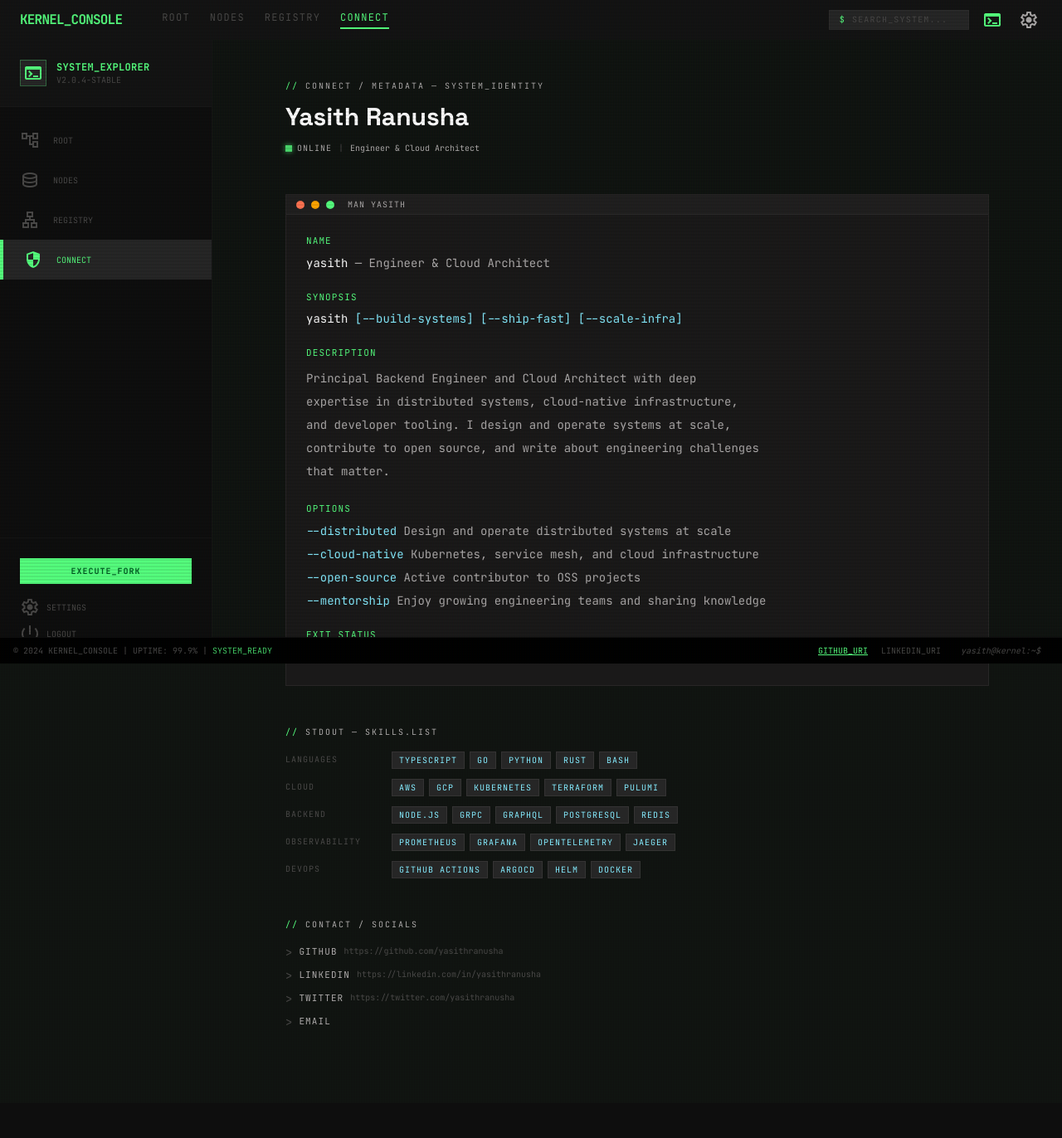
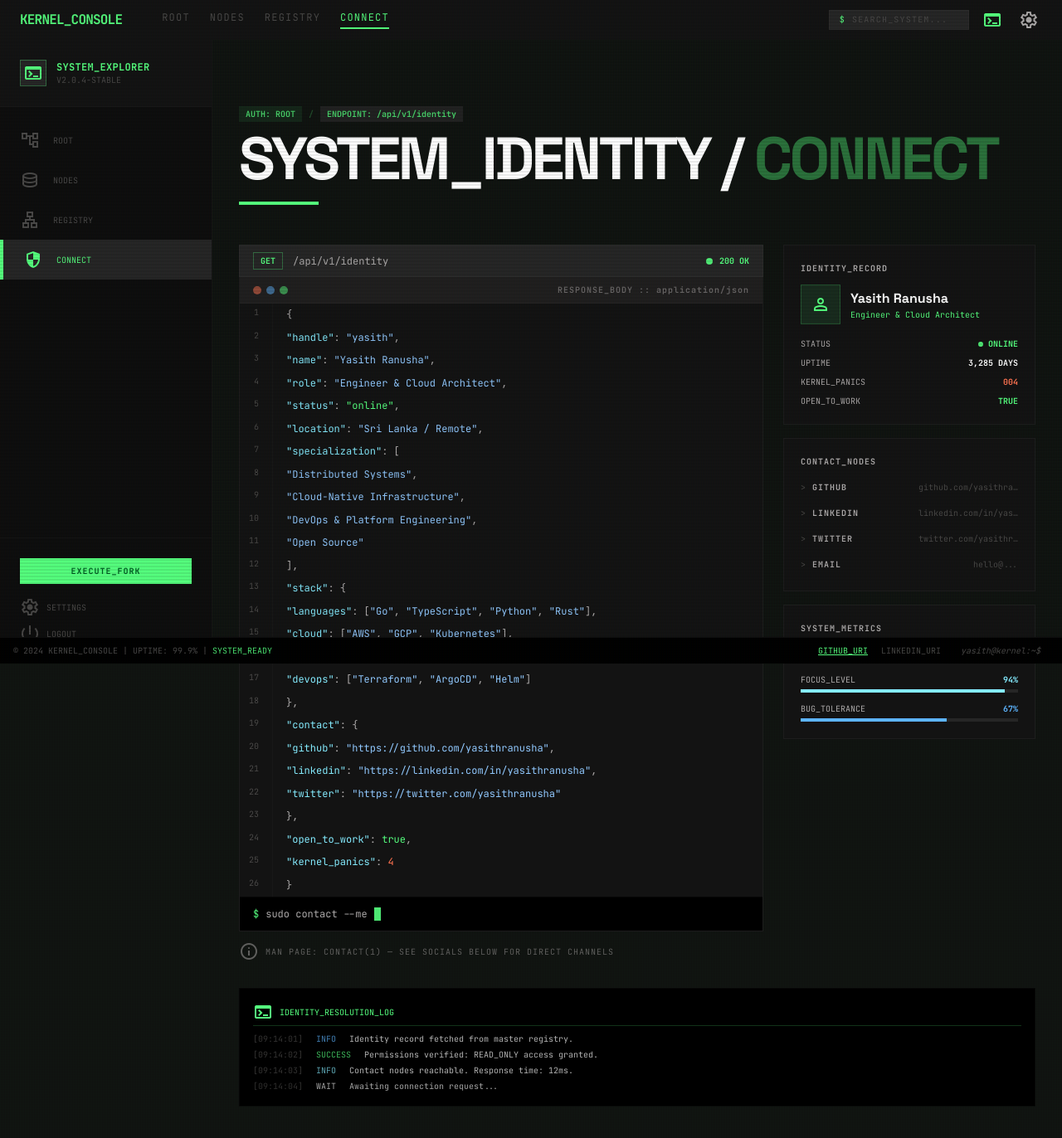
Before and after one commit to yasithranusha/portfolio, a Next.js app: page /about in a window 1280 px wide. Shown: the top 1372 px of the page at 83% size. Before the commit the page ends 1330 px from the top, so only its background shows below. Built offline with nearby package versions, Linux system fonts and the light colour scheme.

Commit message:
feat(about): rewrite about page with API JSON identity viewer

```diff
--- a/app/about/page.tsx
+++ b/app/about/page.tsx
@@ -1,152 +1,263 @@
 import type { Metadata } from "next";
 import Link from "next/link";
 import { siteConfig } from "@/config/site";
-import { SectionLabel } from "@/components/ui/section-label";
-import { TerminalWindow } from "@/components/ui/terminal-window";
-import { Tag } from "@/components/ui/tag";
-import { StaggerReveal } from "@/components/motion/stagger-reveal";
-import { StatusDot } from "@/components/ui/status-dot";
 
 export const metadata: Metadata = {
   title: "CONNECT // System Identity",
   description: `About ${siteConfig.name} — ${siteConfig.role}`,
 };
 
-const skills = [
-  { category: "Languages",     items: ["TypeScript", "Go", "Python", "Rust", "Bash"] },
-  { category: "Cloud",         items: ["AWS", "GCP", "Kubernetes", "Terraform", "Pulumi"] },
-  { category: "Backend",       items: ["Node.js", "gRPC", "GraphQL", "PostgreSQL", "Redis"] },
-  { category: "Observability", items: ["Prometheus", "Grafana", "OpenTelemetry", "Jaeger"] },
-  { category: "DevOps",        items: ["GitHub Actions", "ArgoCD", "Helm", "Docker"] },
-];
+const identityJson = {
+  status: "200 OK",
+  endpoint: "GET /api/v1/identity",
+  lines: [
+    { n: 1,  content: `{` },
+    { n: 2,  content: `  <span class="text-tertiary">"handle"</span>: <span class="text-secondary-fixed-dim">"${siteConfig.handle}"</span>,` },
+    { n: 3,  content: `  <span class="text-tertiary">"name"</span>: <span class="text-secondary-fixed-dim">"${siteConfig.name}"</span>,` },
+    { n: 4,  content: `  <span class="text-tertiary">"role"</span>: <span class="text-secondary-fixed-dim">"${siteConfig.role}"</span>,` },
+    { n: 5,  content: `  <span class="text-tertiary">"status"</span>: <span class="text-primary">"online"</span>,` },
+    { n: 6,  content: `  <span class="text-tertiary">"location"</span>: <span class="text-secondary-fixed-dim">"Sri Lanka / Remote"</span>,` },
+    { n: 7,  content: `  <span class="text-tertiary">"specialization"</span>: [` },
+    { n: 8,  content: `    <span class="text-secondary-fixed-dim">"Distributed Systems"</span>,` },
+    { n: 9,  content: `    <span class="text-secondary-fixed-dim">"Cloud-Native Infrastructure"</span>,` },
+    { n: 10, content: `    <span class="text-secondary-fixed-dim">"DevOps & Platform Engineering"</span>,` },
+    { n: 11, content: `    <span class="text-secondary-fixed-dim">"Open Source"</span>` },
+    { n: 12, content: `  ],` },
+    { n: 13, content: `  <span class="text-tertiary">"stack"</span>: {` },
+    { n: 14, content: `    <span class="text-tertiary">"languages"</span>: [<span class="text-secondary-fixed-dim">"Go"</span>, <span class="text-secondary-fixed-dim">"TypeScript"</span>, <span class="text-secondary-fixed-dim">"Python"</span>, <span class="text-secondary-fixed-dim">"Rust"</span>],` },
+    { n: 15, content: `    <span class="text-tertiary">"cloud"</span>: [<span class="text-secondary-fixed-dim">"AWS"</span>, <span class="text-secondary-fixed-dim">"GCP"</span>, <span class="text-secondary-fixed-dim">"Kubernetes"</span>],` },
+    { n: 16, content: `    <span class="text-tertiary">"backend"</span>: [<span class="text-secondary-fixed-dim">"gRPC"</span>, <span class="text-secondary-fixed-dim">"GraphQL"</span>, <span class="text-secondary-fixed-dim">"PostgreSQL"</span>],` },
+    { n: 17, content: `    <span class="text-tertiary">"devops"</span>: [<span class="text-secondary-fixed-dim">"Terraform"</span>, <span class="text-secondary-fixed-dim">"ArgoCD"</span>, <span class="text-secondary-fixed-dim">"Helm"</span>]` },
+    { n: 18, content: `  },` },
+    { n: 19, content: `  <span class="text-tertiary">"contact"</span>: {` },
+    { n: 20, content: `    <span class="text-tertiary">"github"</span>: <span class="text-secondary-fixed-dim">"${siteConfig.socials.github}"</span>,` },
+    { n: 21, content: `    <span class="text-tertiary">"linkedin"</span>: <span class="text-secondary-fixed-dim">"${siteConfig.socials.linkedin}"</span>,` },
+    { n: 22, content: `    <span class="text-tertiary">"twitter"</span>: <span class="text-secondary-fixed-dim">"${siteConfig.socials.twitter}"</span>` },
+    { n: 23, content: `  },` },
+    { n: 24, content: `  <span class="text-tertiary">"open_to_work"</span>: <span class="text-primary">true</span>,` },
+    { n: 25, content: `  <span class="text-tertiary">"kernel_panics"</span>: <span class="text-error">4</span>` },
+    { n: 26, content: `}` },
+  ],
+};
 
 export default function AboutPage() {
   return (
-    <div className="max-w-4xl mx-auto px-4 sm:px-6 py-12 space-y-12">
+    <div className="mt-12 mb-10 p-8 min-h-screen">
+      <div className="max-w-5xl mx-auto">
 
-      {/* ─── Header ───────────────────────────────────────────────── */}
-      <section className="space-y-3">
-        <SectionLabel>connect / metadata — system_identity</SectionLabel>
-        <h1 className="text-2xl sm:text-3xl font-bold font-sans text-white">
-          {siteConfig.name}
+        {/* ─── Breadcrumb / Header ─────────────────────────────────── */}
+        <div className="mb-12">
+          <div className="flex items-center gap-2 text-[10px] font-bold text-primary mb-2 opacity-80">
+            <span className="bg-primary/10 px-2 py-0.5">AUTH: ROOT</span>
+            <span className="opacity-30">/</span>
+            <span className="bg-[#262626] px-2 py-0.5">ENDPOINT: /api/v1/identity</span>
+          </div>
+          <h1 className="font-sans text-5xl md:text-7xl font-bold tracking-tighter text-white mb-4">
+            SYSTEM_IDENTITY /{" "}
+            <span className="text-primary/40">CONNECT</span>
           </h1>
-        <div className="flex items-center gap-2">
-          <StatusDot status="online" animate label="online" />
-          <span className="text-[10px] font-mono text-[#494847]">|</span>
-          <span className="text-[10px] font-mono text-[#adaaaa]">{siteConfig.role}</span>
-        </div>
-      </section>
-
-      {/* ─── man(1) page style bio ─────────────────────────────────── */}
-      <TerminalWindow title={`man ${siteConfig.handle}`}>
-        <div className="p-6 font-mono text-sm space-y-6">
-          <div>
-            <p className="text-[#55fe7e] text-[11px] tracking-widest uppercase mb-2">NAME</p>
-            <p className="text-[#adaaaa]">
-              <span className="text-white">{siteConfig.handle}</span> — {siteConfig.role}
-            </p>
+          <div className="h-1 w-24 bg-primary" />
         </div>
 
-          <div>
-            <p className="text-[#55fe7e] text-[11px] tracking-widest uppercase mb-2">SYNOPSIS</p>
-            <p className="text-[#adaaaa]">
-              <span className="text-white">{siteConfig.handle}</span>{" "}
-              <span className="text-[#85ecff]">[--build-systems]</span>{" "}
-              <span className="text-[#85ecff]">[--ship-fast]</span>{" "}
-              <span className="text-[#85ecff]">[--scale-infra]</span>
-            </p>
+        <div className="grid grid-cols-1 lg:grid-cols-12 gap-6">
+
+          {/* ─── API Response Viewer ─────────────────────────────── */}
+          <div className="lg:col-span-8">
+            {/* HTTP request header */}
+            <div className="bg-[#262626] border border-[#494847]/20 px-4 py-2 flex items-center justify-between mb-0">
+              <div className="flex items-center gap-3">
+                <span className="text-[10px] font-bold text-primary border border-primary/30 px-2 py-0.5">GET</span>
+                <span className="text-xs font-mono text-on-surface-variant">/api/v1/identity</span>
               </div>
-
-          <div>
-            <p className="text-[#55fe7e] text-[11px] tracking-widest uppercase mb-2">DESCRIPTION</p>
-            <p className="text-[#adaaaa] leading-7 max-w-prose">
-              Principal Backend Engineer and Cloud Architect with deep expertise in distributed systems,
-              cloud-native infrastructure, and developer tooling. I design and operate systems at scale,
-              contribute to open source, and write about engineering challenges that matter.
-            </p>
-          </div>
-
-          <div>
-            <p className="text-[#55fe7e] text-[11px] tracking-widest uppercase mb-2">OPTIONS</p>
-            <div className="space-y-2 text-[#adaaaa]">
-              <p>
-                <span className="text-[#85ecff]">--distributed</span>
-                {"  "}Design and operate distributed systems at scale
-              </p>
-              <p>
-                <span className="text-[#85ecff]">--cloud-native</span>
-                {"  "}Kubernetes, service mesh, and cloud infrastructure
-              </p>
-              <p>
-                <span className="text-[#85ecff]">--open-source</span>
-                {"  "}Active contributor to OSS projects
-              </p>
-              <p>
-                <span className="text-[#85ecff]">--mentorship</span>
-                {"  "}Enjoy growing engineering teams and sharing knowledge
-              </p>
+              <div className="flex items-center gap-2">
+                <span className="w-2 h-2 rounded-full bg-primary animate-pulse" />
+                <span className="text-[10px] font-bold text-primary">200 OK</span>
               </div>
             </div>
 
-          <div>
-            <p className="text-[#55fe7e] text-[11px] tracking-widest uppercase mb-2">EXIT STATUS</p>
-            <p className="text-[#adaaaa]">
-              Returns <span className="text-[#55fe7e]">0</span> on successful collaboration.
-            </p>
+            {/* JSON viewer */}
+            <div className="bg-surface-container-low border border-[#494847]/20 border-t-0 overflow-hidden">
+              {/* Terminal stoplight header */}
+              <div className="h-8 bg-surface-container-high px-4 flex items-center justify-between border-b border-[#494847]/10">
+                <div className="flex gap-1.5">
+                  <div className="w-2.5 h-2.5 rounded-full bg-error/50" />
+                  <div className="w-2.5 h-2.5 rounded-full bg-secondary/50" />
+                  <div className="w-2.5 h-2.5 rounded-full bg-primary/50" />
+                </div>
+                <div className="text-[10px] font-bold text-on-surface-variant/50 tracking-widest">
+                  RESPONSE_BODY :: application/json
                 </div>
               </div>
-      </TerminalWindow>
 
-      {/* ─── Skills stdout ─────────────────────────────────────────── */}
-      <section className="space-y-4">
-        <SectionLabel>stdout — skills.list</SectionLabel>
-
-        <StaggerReveal className="space-y-3">
-          {skills.map((group) => (
-            <div key={group.category} className="flex flex-col sm:flex-row sm:items-start gap-2 sm:gap-4">
-              <span className="text-[10px] font-mono text-[#494847] w-28 flex-shrink-0 uppercase tracking-widest pt-0.5">
-                {group.category}
+              {/* Code lines */}
+              <div className="p-0 font-mono text-xs overflow-x-auto">
+                {identityJson.lines.map((line) => (
+                  <div key={line.n} className="flex hover:bg-[#262626]/50 group">
+                    <span className="select-none w-10 text-right pr-4 text-[#494847] text-[10px] py-1 border-r border-[#494847]/10 flex-shrink-0 group-hover:text-on-surface-variant">
+                      {line.n}
                     </span>
-              <div className="flex flex-wrap gap-1.5">
-                {group.items.map((skill) => (
-                  <Tag key={skill} variant="tertiary">
-                    {skill}
-                  </Tag>
+                    <span
+                      className="pl-4 py-1 text-on-surface-variant leading-relaxed"
+                      dangerouslySetInnerHTML={{ __html: line.content }}
+                    />
+                  </div>
                 ))}
               </div>
+
+              {/* Terminal footer */}
+              <div className="border-t border-[#494847]/10 px-4 py-3 bg-black">
+                <div className="flex items-center gap-2 text-xs font-mono">
+                  <span className="text-primary">$</span>
+                  <span className="text-on-surface-variant">sudo contact --me</span>
+                  <span className="inline-block w-2 h-4 bg-primary animate-pulse" />
                 </div>
-          ))}
-        </StaggerReveal>
-      </section>
+              </div>
+            </div>
 
-      {/* ─── Social Links ──────────────────────────────────────────── */}
-      <section className="space-y-4">
-        <SectionLabel>contact / socials</SectionLabel>
+            {/* MAN PAGE hint */}
+            <div className="mt-3 flex items-center gap-2">
+              <span className="material-symbols-outlined text-xs text-on-surface-variant/50">info</span>
+              <span className="text-[10px] font-mono text-on-surface-variant/50 uppercase tracking-widest">
+                MAN PAGE: CONTACT(1) — see socials below for direct channels
+              </span>
+            </div>
+          </div>
 
-        <div className="flex flex-col gap-2">
+          {/* ─── Side Panel ──────────────────────────────────────── */}
+          <div className="lg:col-span-4 flex flex-col gap-4">
+
+            {/* Identity card */}
+            <div className="bg-surface-container-low border border-[#494847]/20 p-5">
+              <div className="text-[10px] text-on-surface-variant mb-3 font-bold tracking-widest">IDENTITY_RECORD</div>
+              <div className="flex items-center gap-3 mb-4">
+                <div className="w-12 h-12 bg-primary/10 border border-primary/20 flex items-center justify-center">
+                  <span className="material-symbols-outlined text-primary">person</span>
+                </div>
+                <div>
+                  <div className="font-sans font-bold text-on-surface">{siteConfig.name}</div>
+                  <div className="text-[10px] text-primary font-mono">{siteConfig.role}</div>
+                </div>
+              </div>
+              <div className="space-y-2 text-[10px] font-mono">
+                <div className="flex justify-between">
+                  <span className="text-on-surface-variant">STATUS</span>
+                  <span className="flex items-center gap-1.5">
+                    <span className="w-1.5 h-1.5 rounded-full bg-primary animate-pulse" />
+                    <span className="text-primary font-bold">ONLINE</span>
+                  </span>
+                </div>
+                <div className="flex justify-between">
+                  <span className="text-on-surface-variant">UPTIME</span>
+                  <span className="text-on-surface font-bold">3,285 DAYS</span>
+                </div>
+                <div className="flex justify-between">
+                  <span className="text-on-surface-variant">KERNEL_PANICS</span>
+                  <span className="text-error font-bold">004</span>
+                </div>
+                <div className="flex justify-between">
+                  <span className="text-on-surface-variant">OPEN_TO_WORK</span>
+                  <span className="text-primary font-bold">TRUE</span>
+                </div>
+              </div>
+            </div>
+
+            {/* Social links */}
+            <div className="bg-surface-container-low border border-[#494847]/20 p-5">
+              <div className="text-[10px] text-on-surface-variant mb-3 font-bold tracking-widest">CONTACT_NODES</div>
+              <div className="space-y-2">
                 {Object.entries(siteConfig.socials).map(([platform, url]) => (
                   <Link
                     key={platform}
                     href={url}
                     target="_blank"
                     rel="noopener noreferrer"
-              className="inline-flex items-center gap-2 text-sm font-mono text-[#adaaaa] hover:text-[#85ecff] transition-colors group"
+                    className="flex items-center gap-2 text-[10px] font-mono text-on-surface-variant hover:text-secondary transition-colors group py-1"
                   >
-              <span className="text-[#494847] group-hover:text-[#85ecff] transition-colors">&gt;</span>
-              <span className="uppercase tracking-widest text-[11px]">{platform}</span>
-              <span className="text-[#494847] text-[10px] truncate">{url}</span>
+                    <span className="text-[#494847] group-hover:text-secondary">{">"}</span>
+                    <span className="uppercase tracking-widest font-bold">{platform}</span>
+                    <span className="ml-auto text-[#494847] group-hover:text-secondary truncate max-w-[120px]">
+                      {url.replace("https://", "")}
+                    </span>
                   </Link>
                 ))}
                 <Link
-            href={`mailto:hello@${siteConfig.url.replace("https://", "")}`}
-            className="inline-flex items-center gap-2 text-sm font-mono text-[#adaaaa] hover:text-[#55fe7e] transition-colors group"
+                  href={`mailto:hello@yasithranusha.dev`}
+                  className="flex items-center gap-2 text-[10px] font-mono text-on-surface-variant hover:text-primary transition-colors group py-1"
                 >
-            <span className="text-[#494847] group-hover:text-[#55fe7e] transition-colors">&gt;</span>
-            <span className="uppercase tracking-widest text-[11px]">email</span>
+                  <span className="text-[#494847] group-hover:text-primary">{">"}</span>
+                  <span className="uppercase tracking-widest font-bold">EMAIL</span>
+                  <span className="ml-auto text-[#494847] group-hover:text-primary">hello@...</span>
                 </Link>
               </div>
-      </section>
+            </div>
 
+            {/* Quick stats */}
+            <div className="bg-surface-container-low border border-[#494847]/20 p-5">
+              <div className="text-[10px] text-on-surface-variant mb-3 font-bold tracking-widest">SYSTEM_METRICS</div>
+              <div className="space-y-3">
+                <div>
+                  <div className="flex justify-between text-[10px] mb-1">
+                    <span className="text-on-surface-variant">CAFFEINE_SAT</span>
+                    <span className="text-primary font-bold">82%</span>
+                  </div>
+                  <div className="w-full h-1 bg-[#262626]">
+                    <div className="bg-primary h-full" style={{ width: "82%" }} />
+                  </div>
+                </div>
+                <div>
+                  <div className="flex justify-between text-[10px] mb-1">
+                    <span className="text-on-surface-variant">FOCUS_LEVEL</span>
+                    <span className="text-tertiary font-bold">94%</span>
+                  </div>
+                  <div className="w-full h-1 bg-[#262626]">
+                    <div className="bg-tertiary h-full" style={{ width: "94%" }} />
+                  </div>
+                </div>
+                <div>
+                  <div className="flex justify-between text-[10px] mb-1">
+                    <span className="text-on-surface-variant">BUG_TOLERANCE</span>
+                    <span className="text-secondary font-bold">67%</span>
+                  </div>
+                  <div className="w-full h-1 bg-[#262626]">
+                    <div className="bg-secondary h-full" style={{ width: "67%" }} />
+                  </div>
+                </div>
+              </div>
+            </div>
+          </div>
+        </div>
+
+        {/* ─── Terminal Diagnostics ──────────────────────────────── */}
+        <div className="mt-8 bg-black p-4 border border-[#494847]/10 font-mono text-[10px]">
+          <div className="flex items-center gap-2 mb-2 text-primary border-b border-primary/20 pb-1">
+            <span className="material-symbols-outlined text-xs">terminal</span>
+            <span>IDENTITY_RESOLUTION_LOG</span>
+          </div>
+          <div className="space-y-1 opacity-70">
+            <div className="flex gap-4">
+              <span className="text-[#494847]">[09:14:01]</span>
+              <span className="text-secondary">INFO</span>
+              <span>Identity record fetched from master registry.</span>
+            </div>
+            <div className="flex gap-4">
+              <span className="text-[#494847]">[09:14:02]</span>
+              <span className="text-primary">SUCCESS</span>
+              <span>Permissions verified: READ_ONLY access granted.</span>
+            </div>
+            <div className="flex gap-4">
+              <span className="text-[#494847]">[09:14:03]</span>
+              <span className="text-tertiary">INFO</span>
+              <span>Contact nodes reachable. Response time: 12ms.</span>
+            </div>
+            <div className="flex gap-4 animate-pulse">
+              <span className="text-[#494847]">[09:14:04]</span>
+              <span className="text-white">WAIT</span>
+              <span>Awaiting connection request...</span>
+            </div>
+          </div>
+        </div>
+
+      </div>
     </div>
   );
 }
```
Lines whose indentation alone changed are shown as unchanged.
